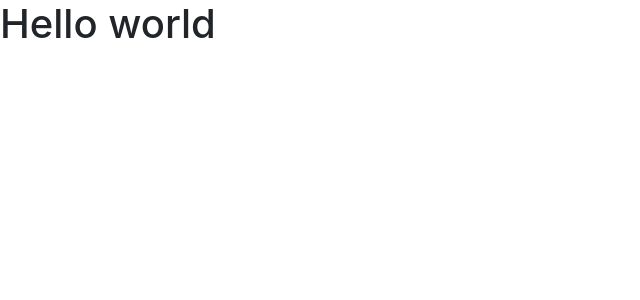
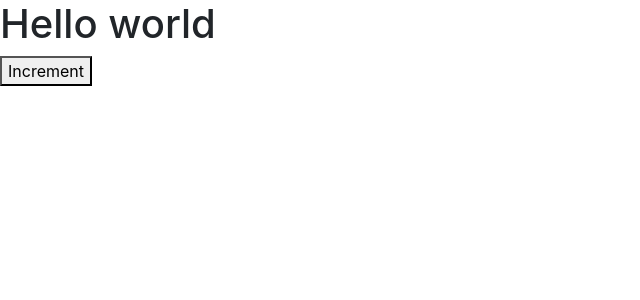
Before and after one commit to sachinlokesh05/React.JS, a React (Create React App) app: page / in a window 1280 px wide. Shown: the top 300 px of the page, without its empty margins (0-640 px from the left). Built offline with nearby package versions, Linux system fonts and the light colour scheme.

Commit message:
used React.Fragmenter

```diff
--- a/src/components/counter.jsx
+++ b/src/components/counter.jsx
@@ -3,7 +3,7 @@ import React, { Component } from 'react'
 
 class Counter extends Component {
     render() {
-        return <h1>Hello world</h1>
+        return (<React.Fragment><h1>Hello world</h1><button>Increment</button></React.Fragment>);
     }
 }
 
```
